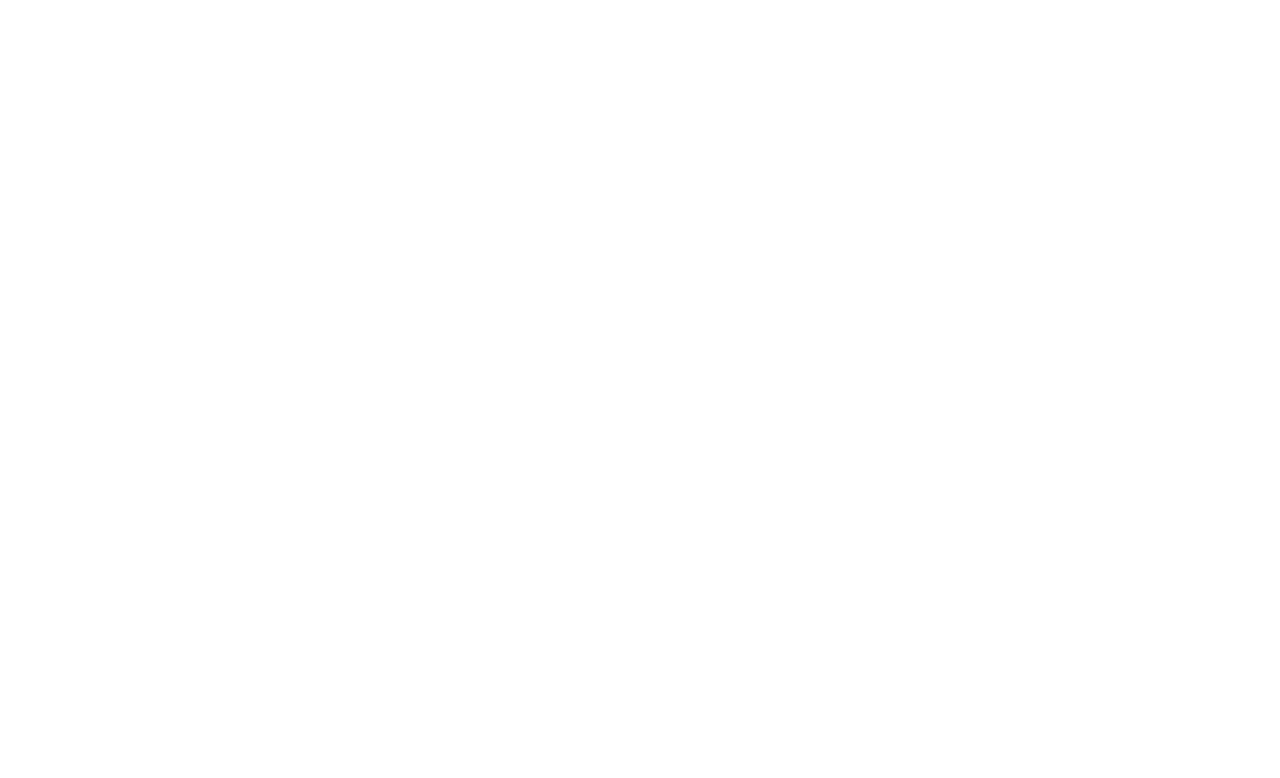
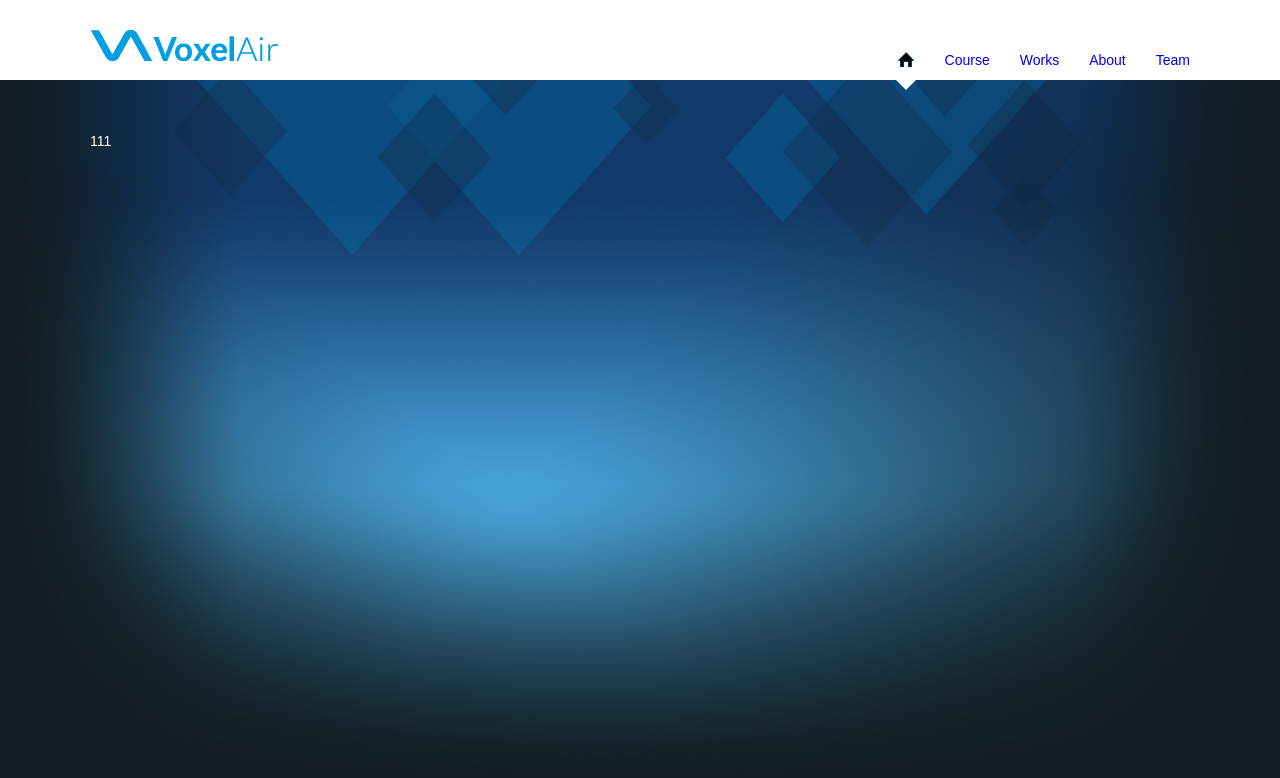
Before and after one commit to yesmallxin/voxelair, a website: page dist/index.html in a window 1280 px wide. Drawn offline with Linux system fonts and the light colour scheme.

Commit message:
初始化项目

```diff
--- a/src/less/index.less
+++ b/src/less/index.less
@@ -3,9 +3,136 @@
   padding: 0px;
   margin: 0px;
 }
+html{
+  font-size: calc(100vh / 6);
+}
+body{
+  font-size: 14px;
+  font-family: Arial,Console,Verdana,Courier New;
+}
 ul,li{
   list-style: none;
 }
+a{
+  text-decoration: none;
+}
+.mainBox{
+  width:1100px;
+  margin: 0px auto;
+}
+.mainBox(){
+  width:1100px;
+  margin: 0px auto;
+}
 .index_body{
-
+  .bodyBox{
+    display: flex;
+    flex-direction: column;
+    height: 100vh;
+  }
+  .headerBox{
+    &{
+      height: 80px;
+      display: flex;
+      justify-content:space-between;
+      position: relative;
+    }
+    .logoImg{
+      margin-top:30px;
+    }
+    .navBox{
+      & {
+        display: flex;
+        font-size:14px;
+        margin-top:50px;
+      }
+      li{
+        &{
+          position: relative;
+          height: 20px;
+          line-height: 20px;
+        }
+        &:first-child{
+          img{
+            margin-top:2px;
+          }
+        }
+        &:not(:first-child){
+          margin-left:30px;
+        }
+        .up{
+          &{
+            width:0%;
+            transition:0.3s width;
+            position: absolute;
+            left: 0px;
+            top: 0px;
+            overflow: hidden;
+            color: #000;
+          }
+        }
+        &:hover,&.active{
+          .up{
+            width:100%;
+          }
+        }
+      }
+    }
+    .navArrow{
+      position: absolute;
+      bottom: -11px;
+      background:url("../images/menuIndicator.png") no-repeat;
+      left: 0px;
+      transform:translateX(30px);
+      width:21px;
+      height: 11px;
+      transition: 0.5s transform;
+      z-index: 1;
+    }
+  }
+  .contentBox{
+    &{
+      flex: 1;
+      overflow: hidden;
+      background-color: #005D8D;
+    }
+    .contentUl{
+      &{
+        display: flex;
+        flex-direction: column;
+        transform: translateY(-0%);
+        transition: .5s transform;
+      }
+      .contentLi{
+        &{
+          flex: 1;
+          background-size:100% 100%;
+        }
+        &:nth-of-type(1){
+          background-image: url("../images/bg1.jpg");
+        }
+        &:nth-of-type(2){
+          background-image: url("../images/bg2.jpg");
+        }
+        &:nth-of-type(3){
+          background-image: url("../images/bg3.jpg");
+        }
+        &:nth-of-type(4){
+          background-image: url("../images/bg4.jpg");
+        }
+        &:nth-of-type(5){
+          background-image: url("../images/bg5.jpg");
+        }
+        .innerContent{
+          padding: 0.4rem 0px;
+          height: 100%;
+          box-sizing: border-box;
+          color: #ffffff;
+        }
+      }
+      .verticalMenu{
+        display: none;
+      }
+    }
+  }
 }
```
Also changed, not shown: dist/css/index.css, dist/images/bg2.jpg, dist/images/bg3.jpg, dist/images/bg4.jpg, dist/images/bg5.jpg, dist/images/home_blue.png (renamed from dist/images/home_gruen.png), dist/index.html, dist/js/index.js.
